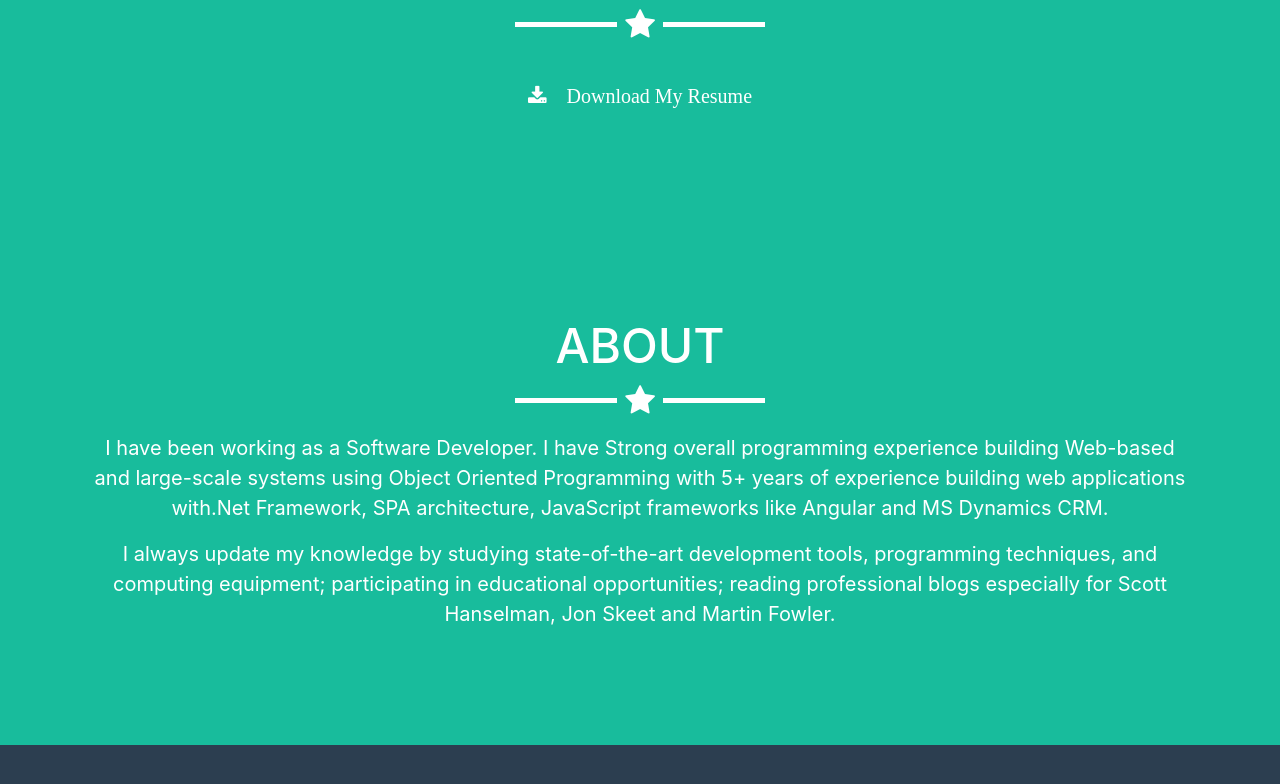
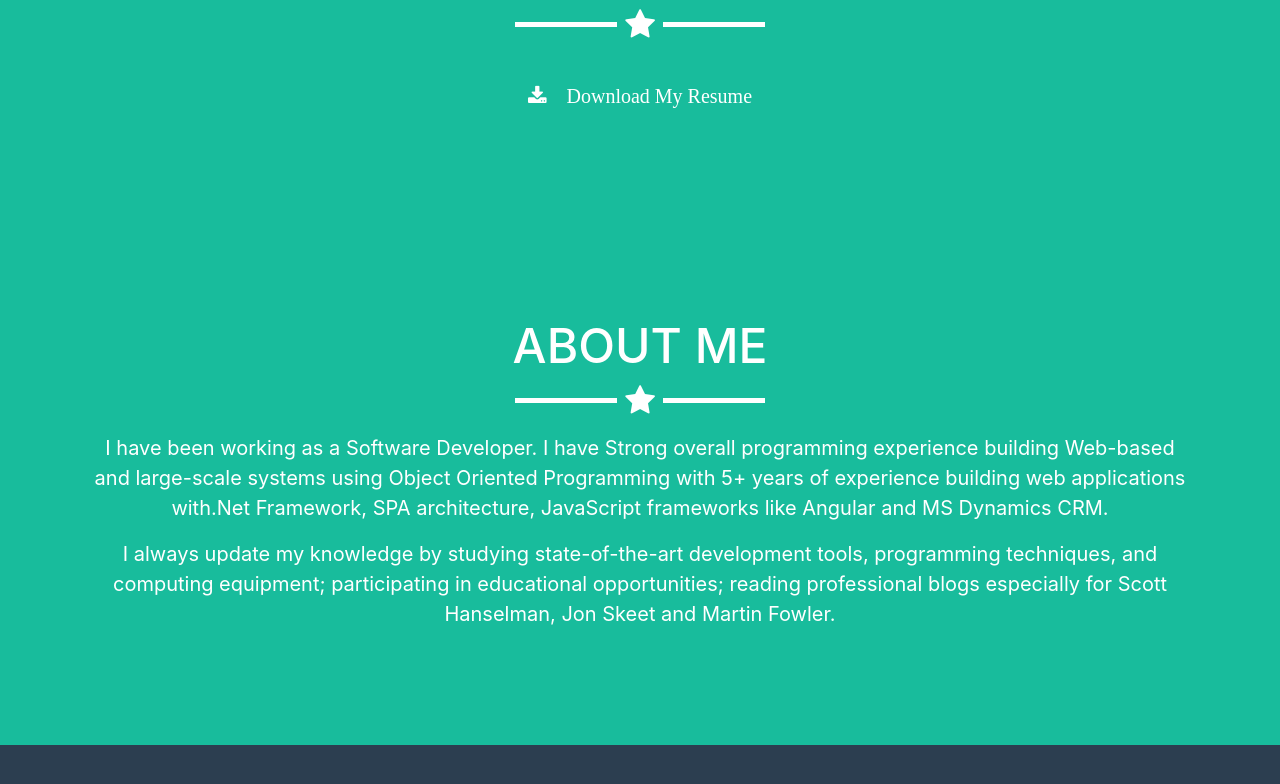
Before and after one commit to tarekselem/tarek-selem.github-io, a website with bundled scripts: page index.html in a window 1280 px wide. Shown: the part 837-1621 px from the top of the page. Built offline with nearby package versions, Linux system fonts and the light colour scheme; some icons are missing.

Commit message:
change title

```diff
--- a/index.html
+++ b/index.html
@@ -184,7 +184,7 @@
     <!-- About Section -->
     <section class="success" id="about">
         <div class="container">
-            <h2 class="text-center">About</h2>
+            <h2 class="text-center">About me</h2>
             <hr class="star-light">
             <div class="row">
                 <!--<div class="col-lg-8">
```
